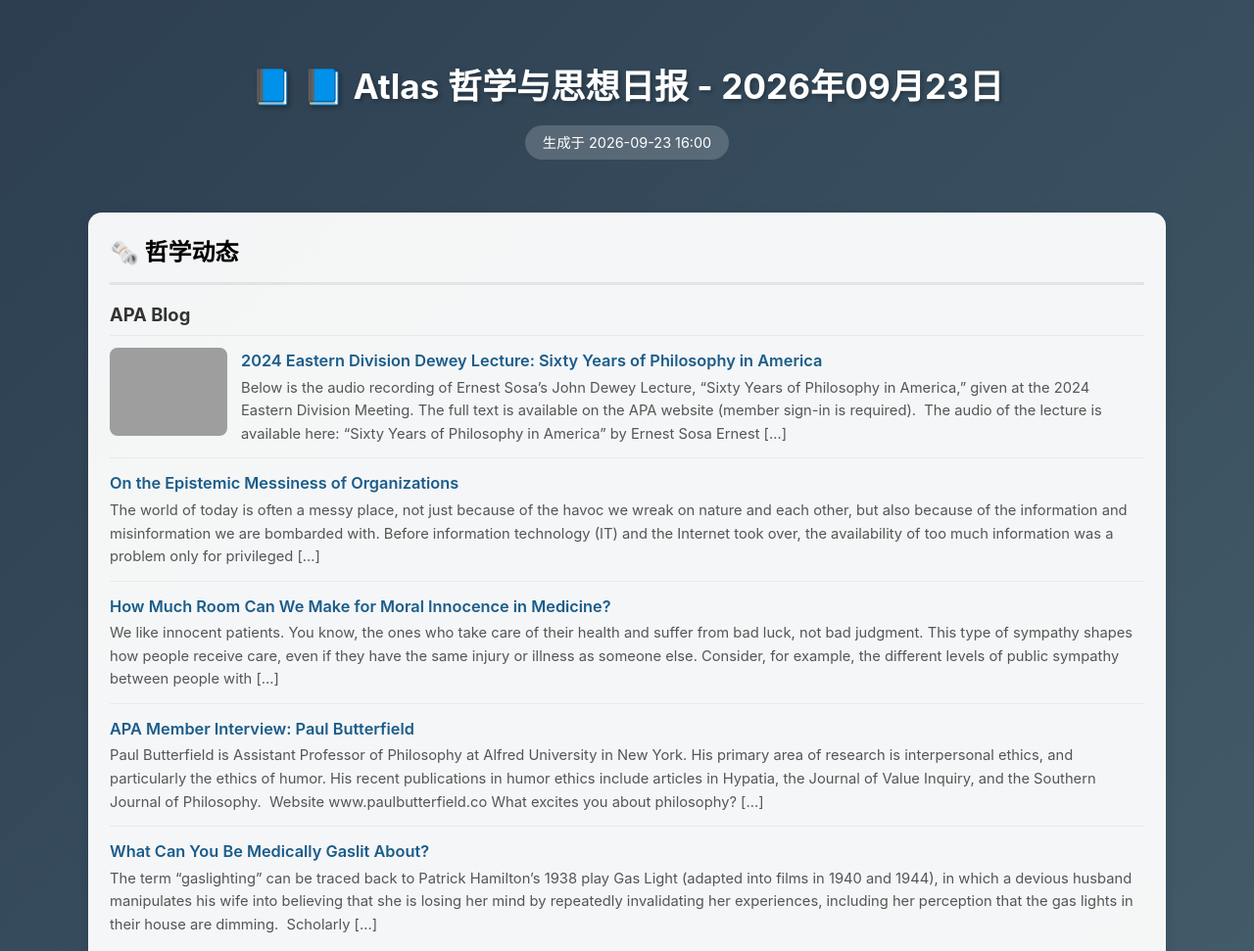
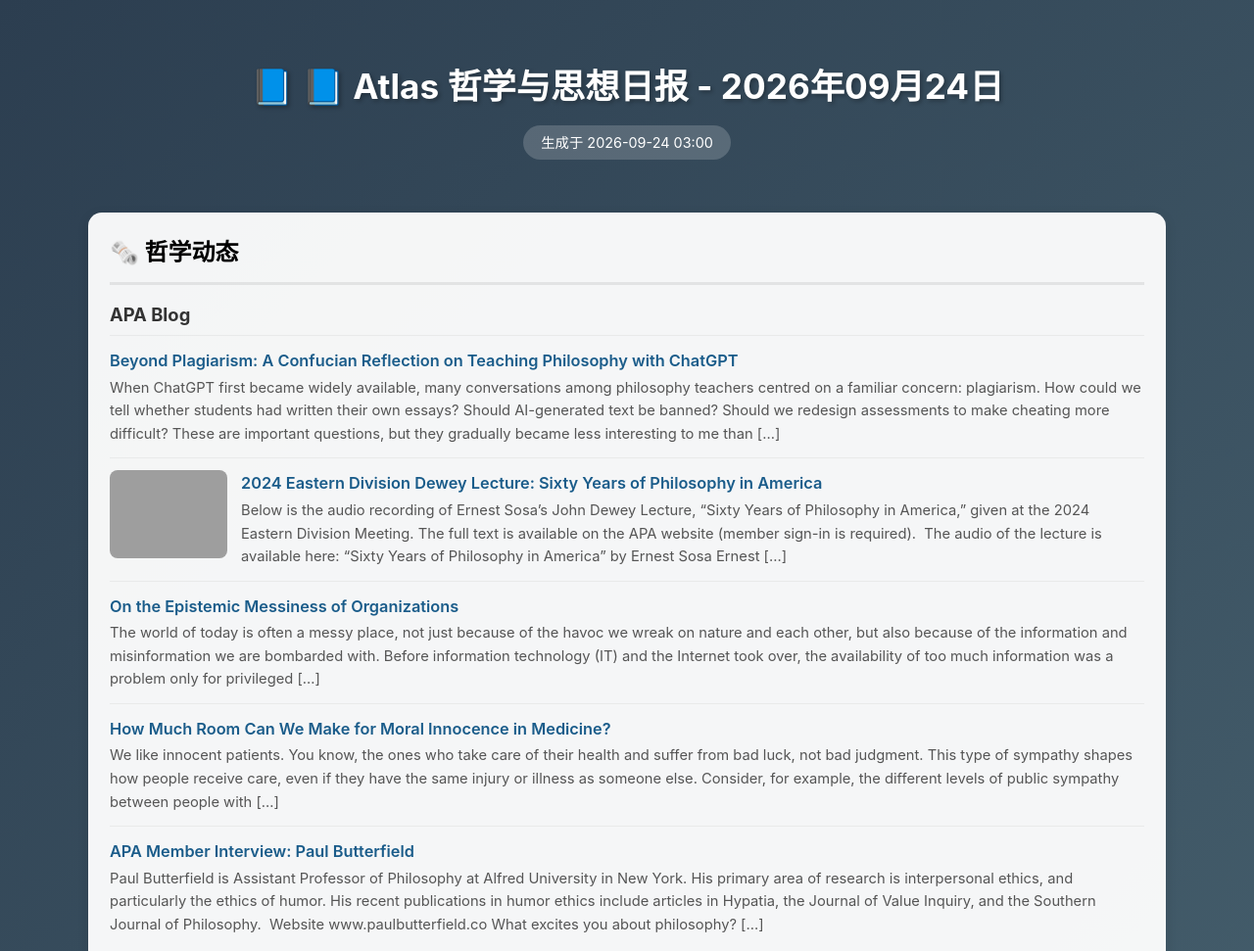
Before and after one commit to maximjavis-beep/atlas, a website: page index.html in a window 1280 px wide. Shown: the top 971 px of the page at 98% size. Drawn offline with Linux system fonts and the light colour scheme; grey boxes are pictures that could not be loaded.

Commit message:
Update: 2026-09-24 Atlas data

```diff
--- a/index.html
+++ b/index.html
@@ -4,7 +4,7 @@
 <meta charset="UTF-8">
 <meta name="viewport" content="width=device-width, initial-scale=1.0">
 <meta name="referrer" content="no-referrer">
-<title>📘 Atlas 哲学与思想日报 - 2026年09月23日</title>
+<title>📘 Atlas 哲学与思想日报 - 2026年09月24日</title>
 <meta name="description" content="全球哲学研讨情报追踪系统 - 每日更新哲学学术资讯">
 <meta property="og:title" content="📘 Atlas 哲学与思想日报">
 <meta property="og:description" content="全球哲学研讨情报追踪系统 - 每日更新哲学学术资讯">
@@ -50,16 +50,16 @@ footer { text-align:center; color:rgba(255,255,255,.9); padding:24px; font-size:
 <body>
 <div class="container">
 <header>
-<h1>📘 📘 Atlas 哲学与思想日报 - 2026年09月23日</h1>
-<div class="time">生成于 2026-09-23 16:00</div>
+<h1>📘 📘 Atlas 哲学与思想日报 - 2026年09月24日</h1>
+<div class="time">生成于 2026-09-24 03:00</div>
 </header>
 <section class="region"><h2>🗞️ 哲学动态</h2>
 <div class="source"><h3>APA Blog</h3>
+<div class="article"><div class="body"><a href="https://blog.apaonline.org/2026/09/23/beyond-plagiarism-a-confucian-reflection-on-teaching-philosophy-with-chatgpt/" target="_blank" rel="noopener">Beyond Plagiarism: A Confucian Reflection on Teaching Philosophy with ChatGPT</a><div class="sum">When ChatGPT first became widely available, many conversations among philosophy teachers centred on a familiar concern: plagiarism. How could we tell whether students had written their own essays? Should AI-generated text be banned? Should we redesign assessments to make cheating more difficult? These are important questions, but they gradually became less interesting to me than [&#8230;]</div></div></div>
 <div class="article"><img src="https://blog.apaonline.org/wp-content/uploads/2026/08/2024-Eastern-Dewey-Lecture-Ernest-Sosa.mp3" class="rss-image" loading="lazy" referrerpolicy="no-referrer" onerror="this.onerror=null;this.style.display='none'" /><div class="body"><a href="https://blog.apaonline.org/2026/09/22/2024-eastern-division-dewey-lecture-sixty-years-of-philosophy-in-america/" target="_blank" rel="noopener">2024 Eastern Division Dewey Lecture: Sixty Years of Philosophy in America</a><div class="sum">Below is the audio recording of Ernest Sosa’s John Dewey Lecture, “Sixty Years of Philosophy in America,” given at the 2024 Eastern Division Meeting. The full text is available on the APA website (member sign-in is required).&#160; The audio of the lecture is available here: “Sixty Years of Philosophy in America” by Ernest Sosa Ernest [&#8230;]</div></div></div>
 <div class="article"><div class="body"><a href="https://blog.apaonline.org/2026/09/21/on-the-epistemic-messiness-of-organisations/" target="_blank" rel="noopener">On the Epistemic Messiness of Organizations</a><div class="sum">The world of today is often a messy place, not just because of the havoc we wreak on nature and each other, but also because of the information and misinformation we are bombarded with. Before information technology (IT) and the Internet took over, the availability of too much information was a problem only for privileged [&#8230;]</div></div></div>
 <div class="article"><div class="body"><a href="https://blog.apaonline.org/2026/09/18/how-much-room-can-we-make-for-moral-innocence-in-medicine/" target="_blank" rel="noopener">How Much Room Can We Make for Moral Innocence in Medicine?</a><div class="sum">We like innocent patients. You know, the ones who take care of their health and suffer from bad luck, not bad judgment. This type of sympathy shapes how people receive care, even if they have the same injury or illness as someone else. Consider, for example, the different levels of public sympathy between people with [&#8230;]</div></div></div>
 <div class="article"><div class="body"><a href="https://blog.apaonline.org/2026/09/18/apa-member-interviewpaul-butterfield/" target="_blank" rel="noopener">APA Member Interview: Paul Butterfield</a><div class="sum">Paul Butterfield is Assistant Professor of Philosophy at Alfred University in New York. His primary area of research is interpersonal ethics, and particularly the ethics of humor. His recent publications in humor ethics include articles in Hypatia, the Journal of Value Inquiry, and the Southern Journal of Philosophy. &#160;Website www.paulbutterfield.co What excites you about philosophy? [&#8230;]</div></div></div>
-<div class="article"><div class="body"><a href="https://blog.apaonline.org/2026/09/17/what-can-you-be-medically-gaslit-about/" target="_blank" rel="noopener">What Can You Be Medically Gaslit About?</a><div class="sum">The term “gaslighting” can be traced back to Patrick Hamilton’s 1938 play Gas Light (adapted into films in 1940 and 1944), in which a devious husband manipulates his wife into believing that she is losing her mind by repeatedly invalidating her experiences, including her perception that the gas lights in their house are dimming.  Scholarly [&#8230;]</div></div></div>
 </div>
 </section>
 <section class="region"><h2>💭 思想随笔</h2>
@@ -71,5 +71,5 @@ footer { text-align:center; color:rgba(255,255,255,.9); padding:24px; font-size:
 <div class="article"><img src="https://www.eurozine.com/wp-content/uploads/2026/09/Linden_trees_and_the_sky_in_Planina_Postojna_Slovenia-300x169.jpg" class="rss-image" loading="lazy" referrerpolicy="no-referrer" onerror="this.onerror=null;this.style.display='none'" /><div class="body"><a href="https://www.eurozine.com/greening-and-blueing/?utm_source=rss&utm_medium=rss&utm_campaign=greening-and-blueing" target="_blank" rel="noopener">Greening and blueing</a><div class="sum">With El Niño’s severity on the rise, more heat waves – even hotter than this year – are expected in 2027. Solutions for mitigating global warming and protecting the vulnerable should be a priority. In Germany, action plans for developing ‘sponge cities’ cooling naturally, resilient farms and rewilding are in place but moving slowly.</div></div></div>
 </div>
 </section>
-<footer>📘 每日自动生成 · 2026-09-23 16:00</footer>
+<footer>📘 每日自动生成 · 2026-09-24 03:00</footer>
 </div></body></html>
```
